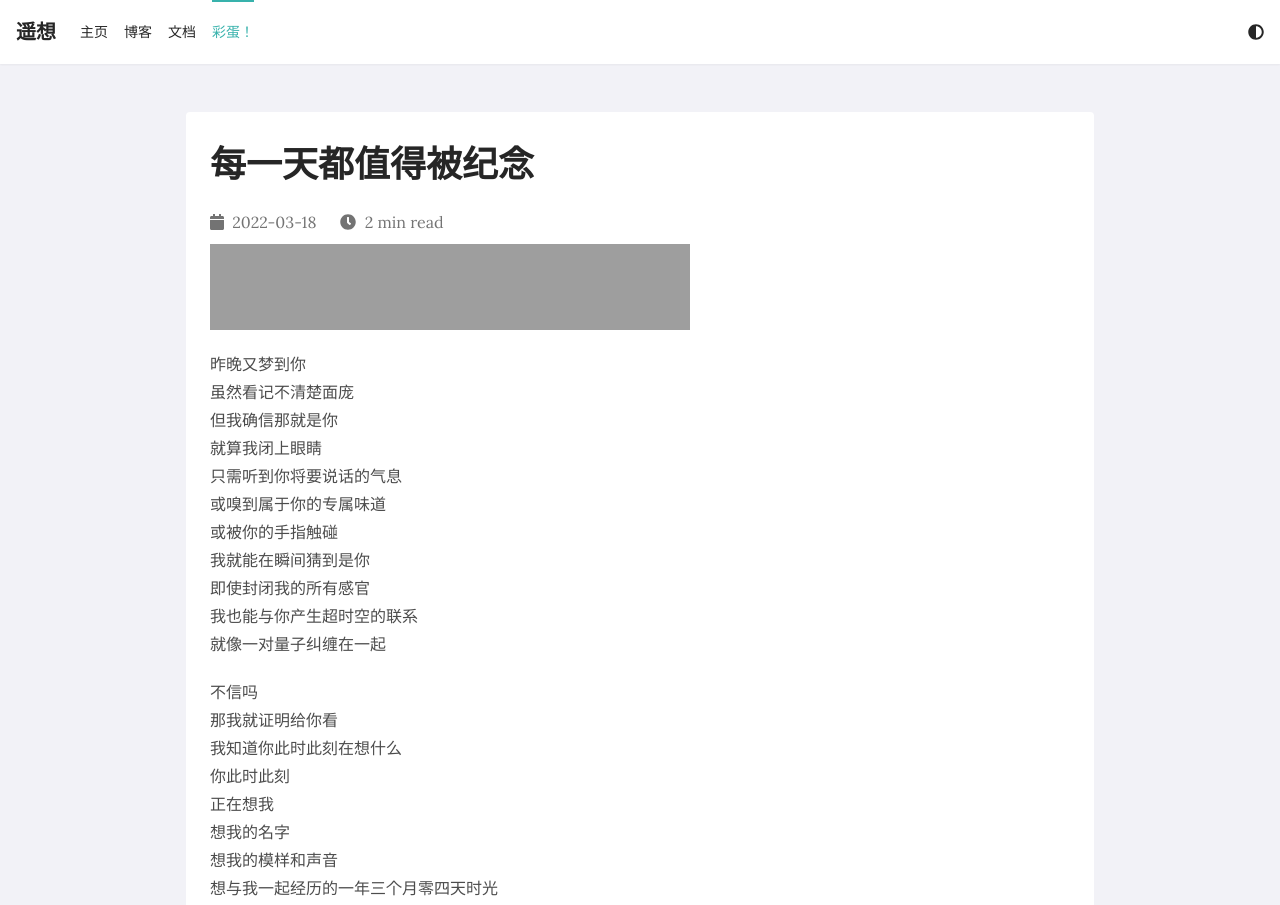
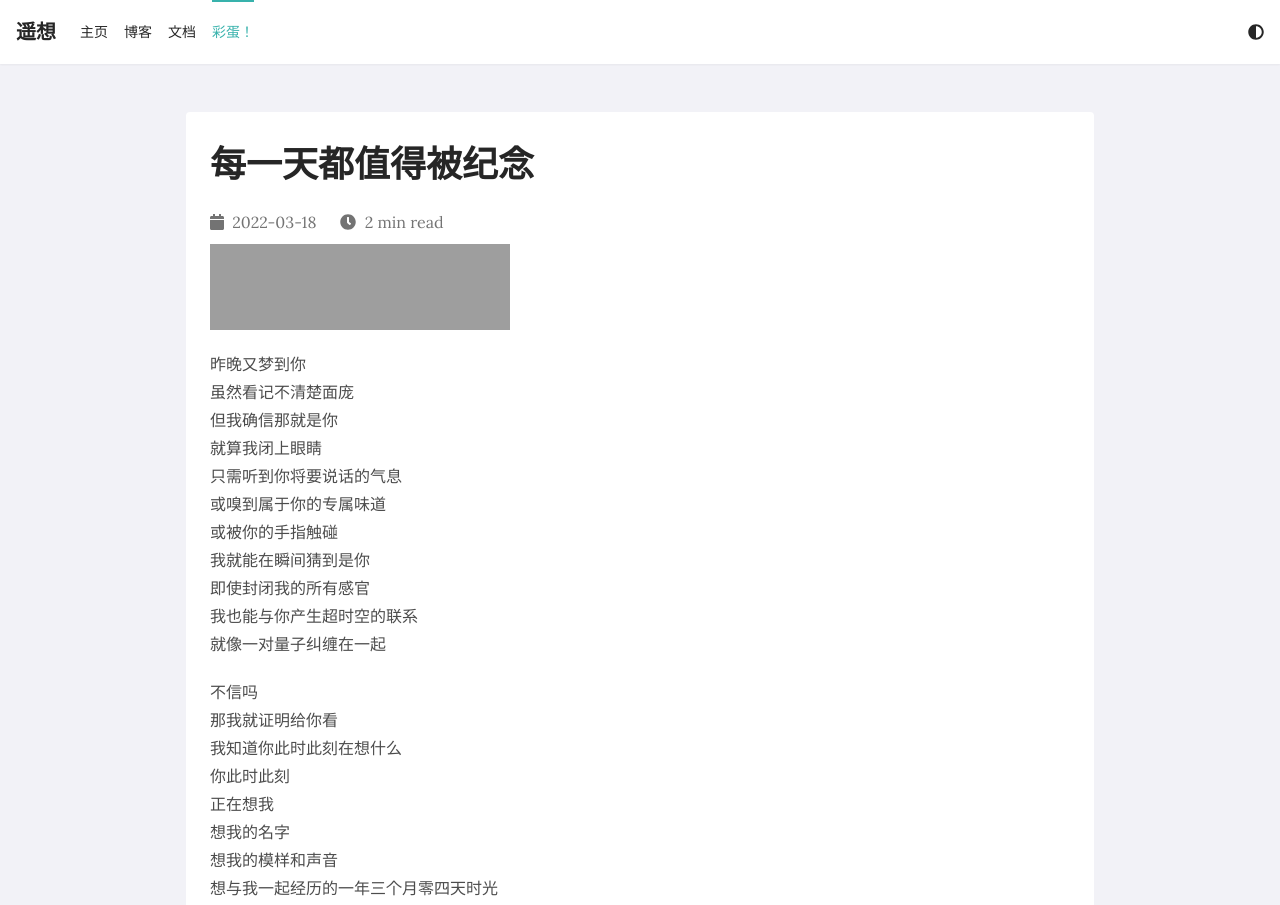
Before and after one commit to Afinezyboy/Afinezyboy.github.io, a plain HTML site: page memories/it-worth-remember/index.html in a window 1280 px wide. Shown: the top 905 px of the page. Drawn offline with nearby package versions, Linux system fonts and the light colour scheme; grey boxes are pictures that could not be loaded; a script that the page names is missing.

Commit message:
fixed a small issue in iframe width

```diff
--- a/memories/it-worth-remember/index.html
+++ b/memories/it-worth-remember/index.html
@@ -245,7 +245,7 @@
 
 
 
-  <iframe id="idIframe" onload="iframeLoaded()" frameborder="no" border="0" marginwidth="0" marginheight="0" width=480 height=86 src="//music.163.com/outchain/player?type=2&id=1405108298&auto=1&height=66"></iframe>
+  <iframe id="idIframe" onload="iframeLoaded()" frameborder="no" border="0" marginwidth="0" marginheight="0" width="" height=86 src="//music.163.com/outchain/player?type=2&id=1405108298&auto=1&height=66"></iframe>
 <p>昨晚又梦到你<br>
 虽然看记不清楚面庞<br>
 但我确信那就是你<br>
```
